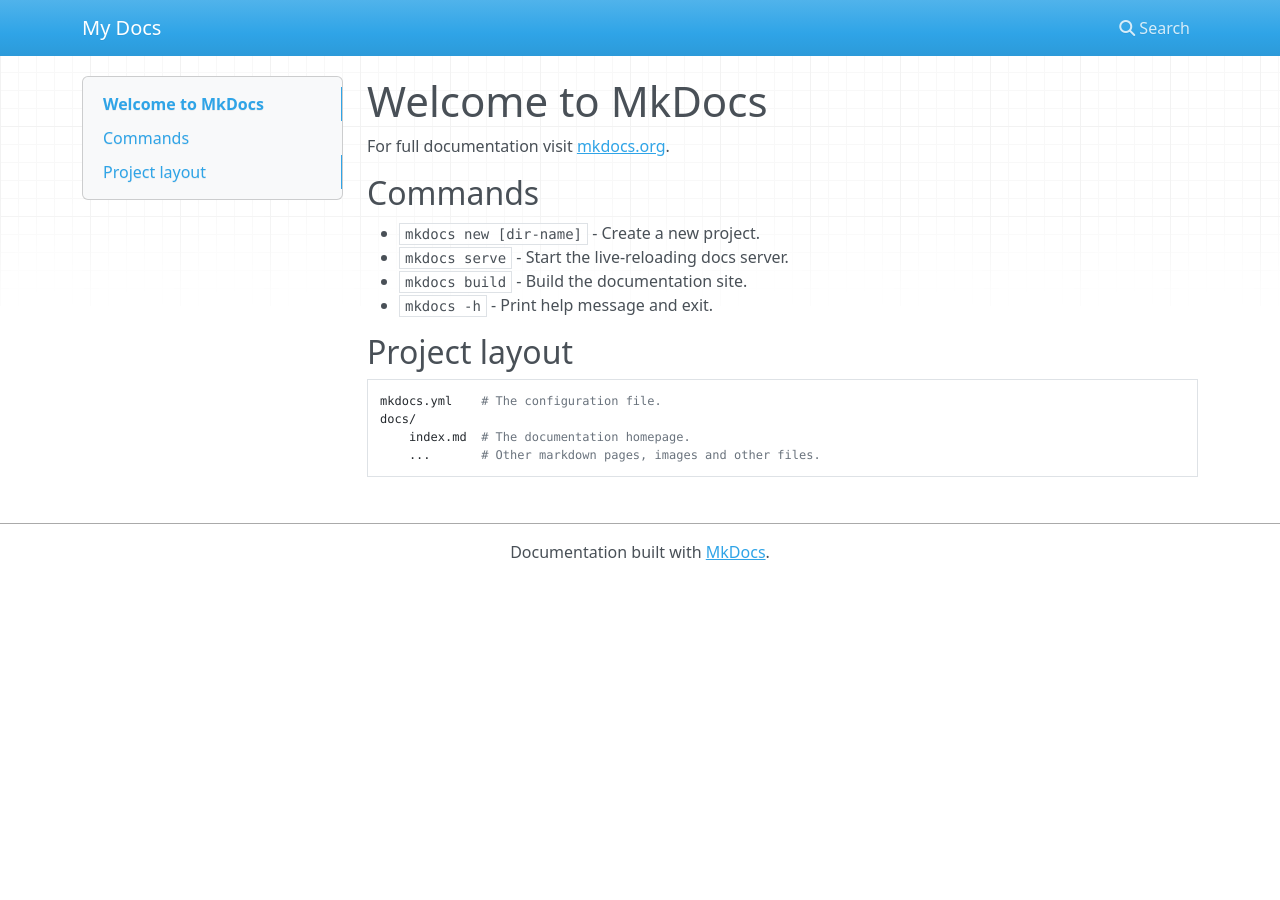
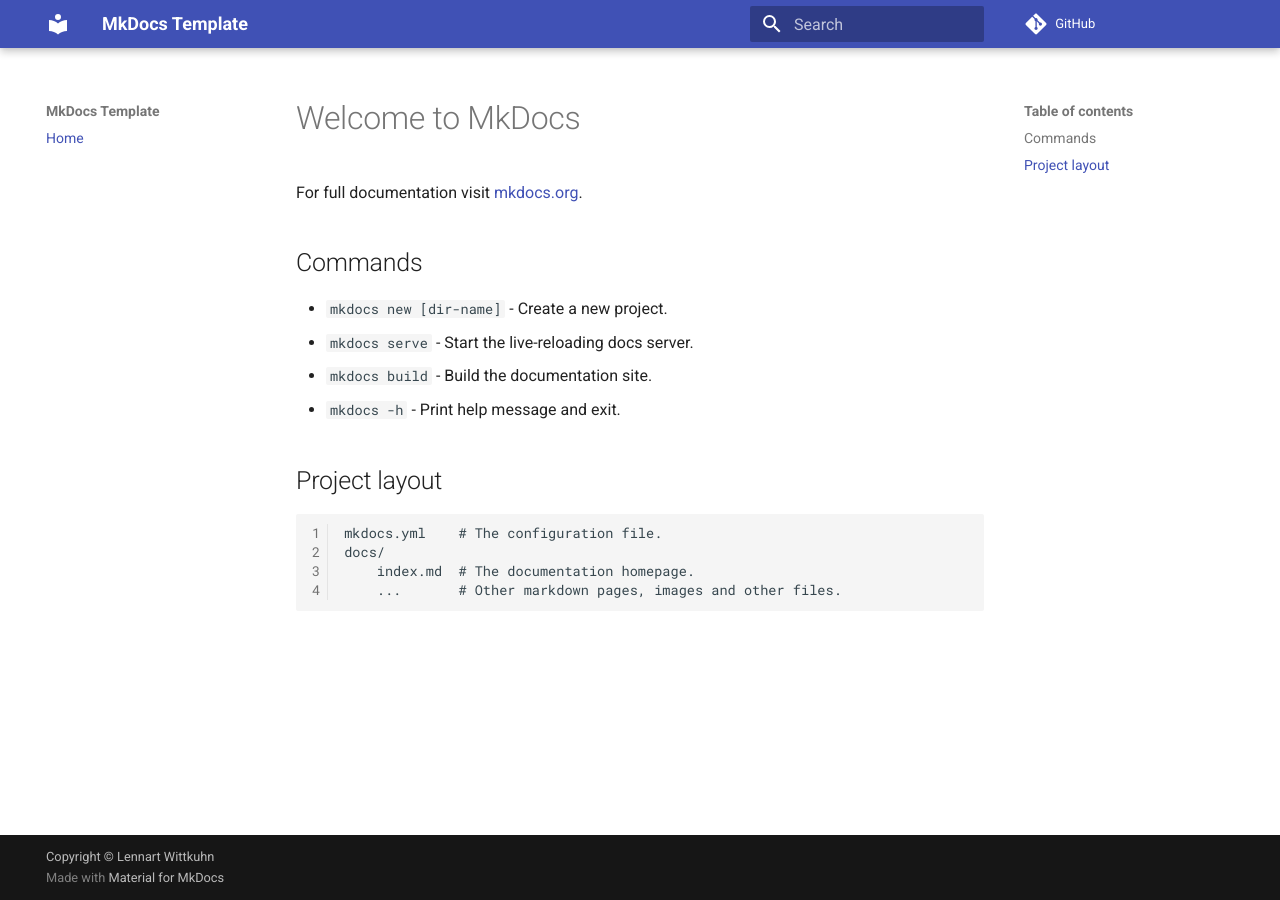
Before and after one commit to lnnrtwttkhn/mkdocs-template, an MkDocs documentation site: the page built from docs/index.md, in a window 1280 px wide. Built offline with MkDocs 1.6.1 and Material for MkDocs 9.7.7, drawn with Linux system fonts in a browser that asks for light colours; nearby versions of some CDN libraries; comment, search, counter and statistics services are not loaded.

Commit message:
add setup for mkdocs-material docs

```diff
--- a/mkdocs.yml
+++ b/mkdocs.yml
@@ -1 +1,43 @@
-site_name: My Docs
+site_name: MkDocs Template # the name of the rendered docs page
+repo_url: https://github.com/lnnrtwttkhn/mkdocs-template # the url of the docs repository
+edit_uri: edit/main/docs/ # enable edit links in the rendered docs pages
+site_url: https://lennartwittkuhn.com/mkdocs-template # url of the rendered docs page
+docs_dir: docs # directory of the documentation files
+copyright: 'Copyright &copy; Lennart Wittkuhn' # copyright displayed in the footer
+nav:
+  - Home: index.md
+markdown_extensions:
+    - admonition
+    - codehilite:
+        linenums: true
+    - pymdownx.arithmatex
+    - pymdownx.betterem:
+        smart_enable: all
+    - pymdownx.caret
+    - pymdownx.critic
+    - pymdownx.details
+    - pymdownx.emoji
+    - pymdownx.inlinehilite
+    - pymdownx.magiclink
+    - pymdownx.mark
+    - pymdownx.smartsymbols
+    - pymdownx.superfences
+    - pymdownx.tasklist:
+        custom_checkbox: true
+    - pymdownx.tilde
+    - footnotes
+    - toc:
+        baselevel: 1
+        permalink: true
+        separator: "_"
+        toc_depth: 3
+        anchorlink: false
+theme: material
+plugins:
+    - search
+    - git-revision-date-localized:
+        type: timeago
+        timezone: Europe/Berlin
+        locale: en
+        fallback_to_build_date: false
+        exclude:
```
